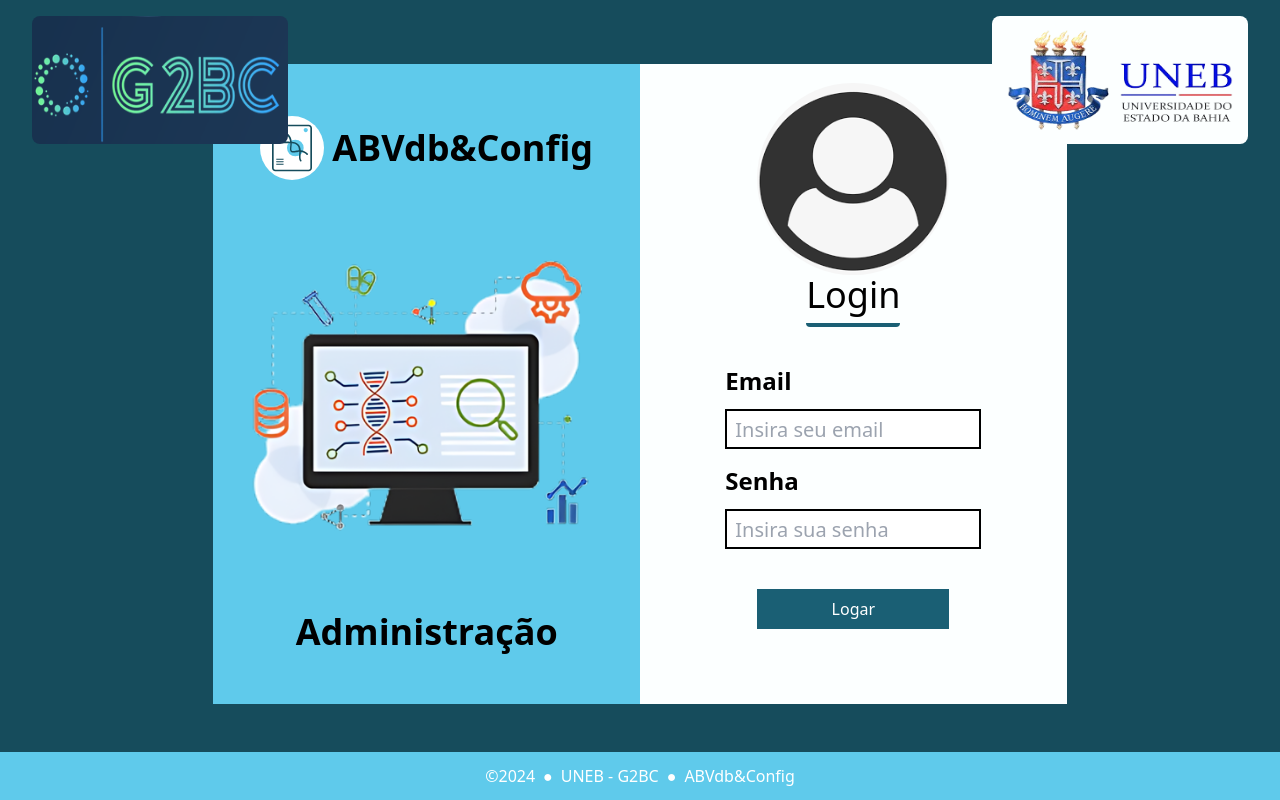
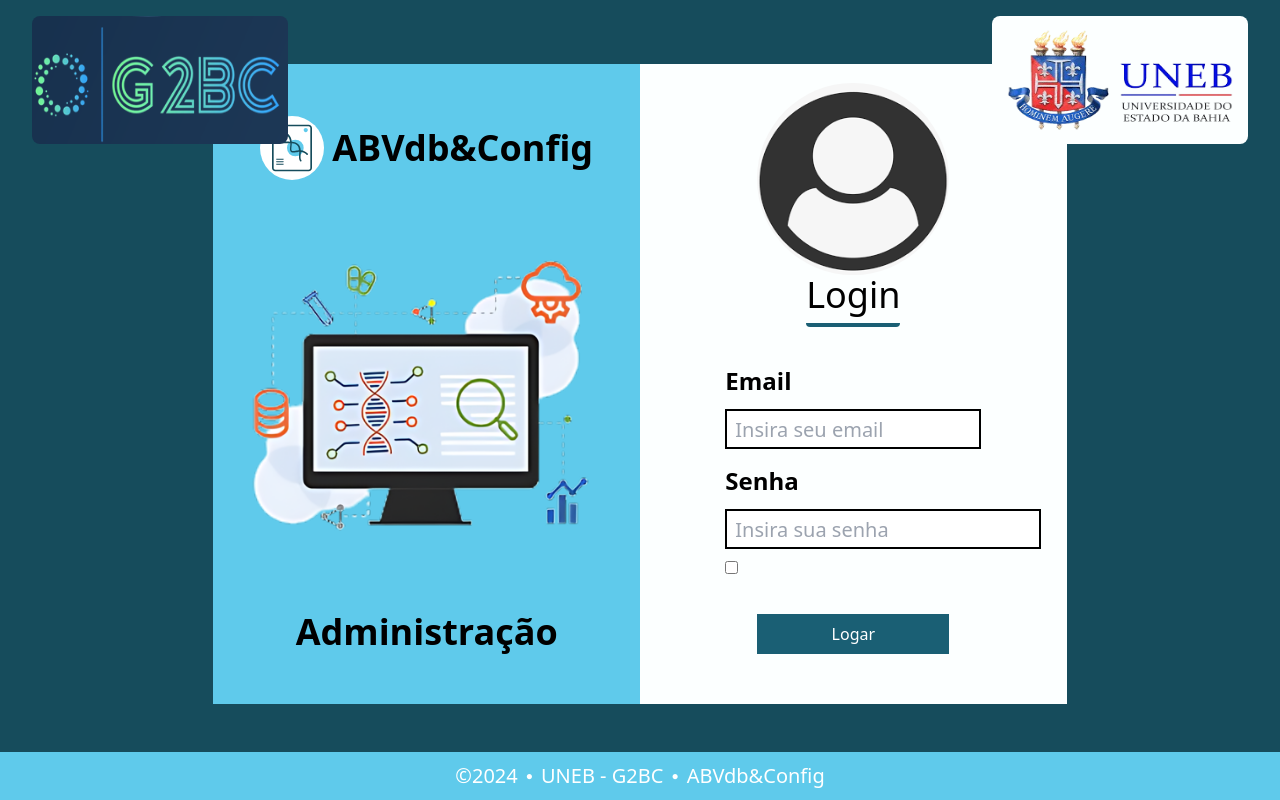
Before and after one commit to brugabi/ABVdb-Config-frontend, a React (Vite) app: page /login in a window 1280 px wide. Built offline with nearby package versions, Linux system fonts and the light colour scheme.

Commit message:
removido componente input, mudanças

```diff
--- /dev/null
+++ b/src/api/usuario.ts
@@ -0,0 +1,10 @@
+export const usuario = [{
+    email:"alyssonoliveira456@gmail.com",
+    senha: "1234"
+},{
+    email: "let@let.let",
+    senha: "letlet",
+},{
+    email: "ines@ines.ines",
+    senha: "inesines"
+}]
--- a/src/components/Button.tsx
+++ b/src/components/Button.tsx
@@ -1,12 +1,14 @@
 interface btnProps{
     children: React.ReactNode,
     type?: "button" | "submit",
-    className?:string
+    className?:string,
+    onClick?: () => void
+
 }
 
-export const Button = ({children, type = "button", className}: btnProps) => {
+export const Button = ({children, type = "button", className, onClick}: btnProps) => {
     return(
-        <button type={type} className={`bg-primary-light text-white p-1 ${className}`}>
+        <button onClick={onClick} type={type} className={`bg-primary-light text-white p-1 ${className}`}>
             {children}
         </button>
     )
--- a/src/components/Footer.tsx
+++ b/src/components/Footer.tsx
@@ -1,11 +1,11 @@
 
 export const Footer = () => {
     return(
-        <footer className="bg-secondary text-white h-12 w-screen flex flex-row align-middle items-center justify-center gap-2" >
+        <footer className="bg-secondary text-white text-xl h-12 w-screen flex flex-row align-middle items-center justify-center gap-2" >
             <span>©2024</span>
-            <span>●</span>
+            <span className="text-xs">●</span>
             <span>UNEB - G2BC</span>
-            <span>●</span>
+            <span className="text-xs">●</span>
             <span>ABVdb&Config</span>
         </footer>
     )
--- a/src/components/Forms.tsx
+++ b/src/components/Forms.tsx
@@ -1,51 +1,71 @@
-import { useState } from "react"
-import { Button } from "./Button"
-import { Input } from "./Input"
+import { useForm } from "react-hook-form";
+import { useNavigate } from "react-router-dom";
+import { usuario } from "../api/usuario";
+import { Button } from "./Button";
 import { Icone } from "./Icone";
-import { useForm } from "react-hook-form";
 
-interface FormData{
-    email:string,
-    senha: string,
+interface FormData {
+  email: string;
+  senha: string;
 }
+
 export const Forms = () => {
+  const navigate = useNavigate();
+  const usuarios = usuario;
 
   const {
     register,
     handleSubmit,
     formState: { errors },
-        clearErrors,
   } = useForm<FormData>();
 
+  const onSubmit = (data: FormData) => {
+    const user = usuarios.find(
+      (u) => u.email === data.email && u.senha === data.senha
+    );
+    console.log(data);
+    if (user) {
+      console.log("Usuário encontrado");
+      navigate("/");
+    } else {
+      alert("Usuário ou senha inválidos");
+    }
+  };
 
-
-    const onSubmit = (data: FormData) => {
-        console.log(data);
-    }
-    return(
-    <form onSubmit={handleSubmit(onSubmit)} className="flex justify-around flex-col w-full h-full ">
+  return (
+    <form onSubmit={handleSubmit(onSubmit)} className="flex justify-around flex-col w-full h-full">
       <div className="items-center flex flex-col">
-            <Icone className="size-48"></Icone>
+        <Icone className="size-48" />
         <h2 className="border-b-4 rounded pb-2 text-4xl inline-block border-primary-light">Login</h2>
       </div>
       <div className="flex gap-4 flex-col w-full h-1/2 items-center">
-            <Input
+        <label className="text-left w-3/5 font-bold text-2xl flex-col flex gap-3">
+          Email
+          <input
+            className="h-10 p-2 border-2 font-normal border-black text-xl"
+            type="text"
+            placeholder="Insira seu email"
             {...register("email", { required: "Email é obrigatório" })}
-                name="Email"
-                type="text"
-                placeholder="Insira seu email">
-                </Input>
-                {errors.email && <span className="text-red-500">{errors.email.message}</span>}
-            <Input
+          />
+          {errors.email && <span className="text-red-500 text-xs">{errors.email.message}</span>}
+        </label>
+        <label className="text-left w-3/5 font-bold text-2xl flex-col flex gap-3 items-start">
+          Senha
+          <input
+            className="h-10 p-2 border-2 font-normal border-black text-xl"
+            type="password"
+            placeholder="Insira sua senha"
+            minLength={6}
+            maxLength={12}
             {...register("senha", { required: "Senha é obrigatória" })}
-                name="Senha"
-                type="password"
-                placeholder="Insira sua senha"></Input>
-                {errors.email && <span className="text-red-500">{errors.email.message}</span>}
-
-            <Button className="h-10 w-48 mt-6" type="submit">Logar</Button>
+          />
+          {errors.senha && <span className="text-red-500 text-xs">{errors.senha.message}</span>}
+          <input type="checkbox"/>
+        </label>
+        <Button className="h-10 w-48 mt-6" type="submit">
+          Logar
+        </Button>
       </div>
     </form>
-
-    )
-}
+  );
+};
--- a/src/components/Input.tsx
+++ /dev/null
@@ -1,25 +0,0 @@
-interface inputProps{
-    type: "text" | "password",
-    name: string,
-    placeholder: string,
-    value?: string,
-    onChange?: (event:React.ChangeEvent<HTMLInputElement>) => void,
-    [key : string]: any
-}
-
-export const Input = ({name,type, placeholder, onChange, value, ...rest}: inputProps) => {
-    return(
-        <>
-        <label className="text-left w-3/5 font-bold text-2xl flex-col flex gap-3" htmlFor={name}>{name}
-        <input className="h-10 p-2 border-2 font-normal border-black text-xl "
-                        value={value}
-                        id={name}
-                        onChange={onChange}
-                        name={name}
-                        type={type}
-                        placeholder={placeholder}
-                        {...rest}/>
-        </label>
-        </>
-    )
-}
--- a/src/pages/Login.tsx
+++ b/src/pages/Login.tsx
@@ -1,3 +1,4 @@
+import { useNavigate } from "react-router-dom"
 import { Footer } from "../components/Footer"
 import { Forms } from "../components/Forms"
 import { Logo } from "../components/Logo"
```
Lines whose indentation alone changed are shown as unchanged.
